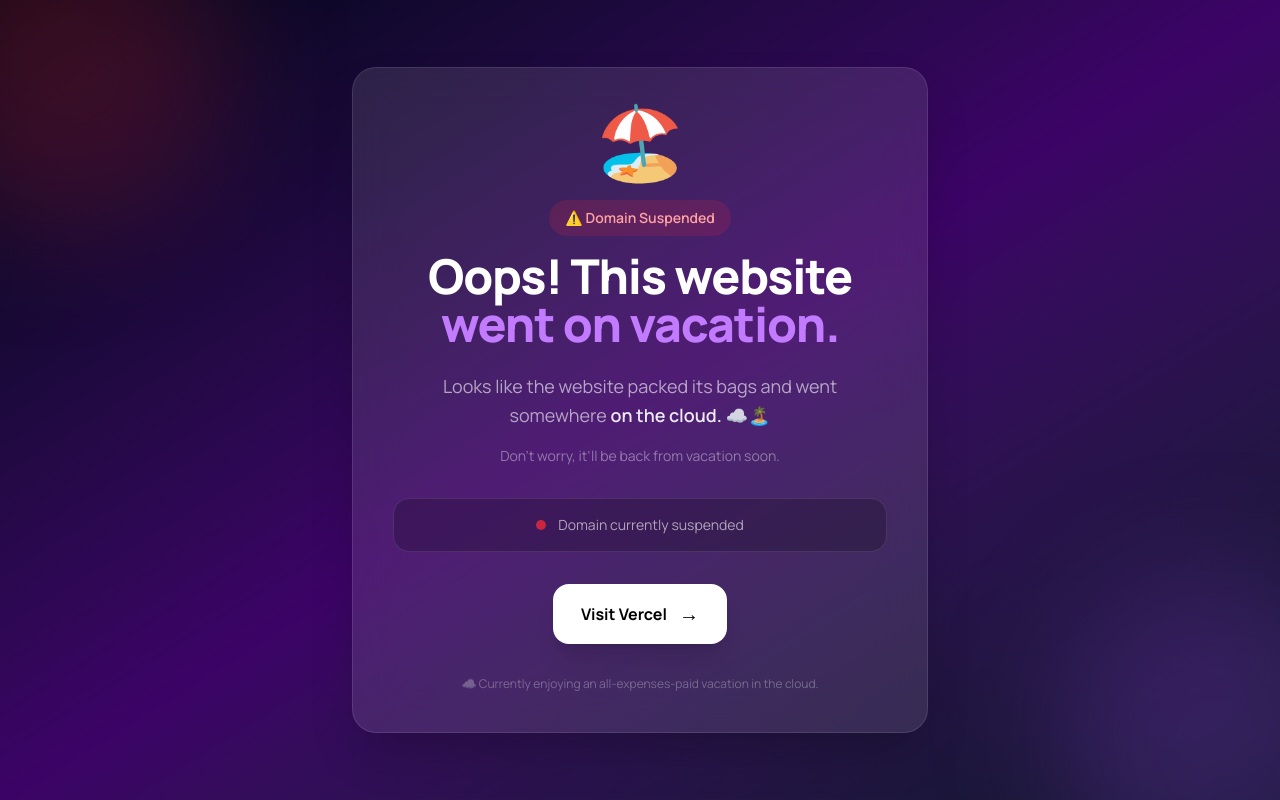
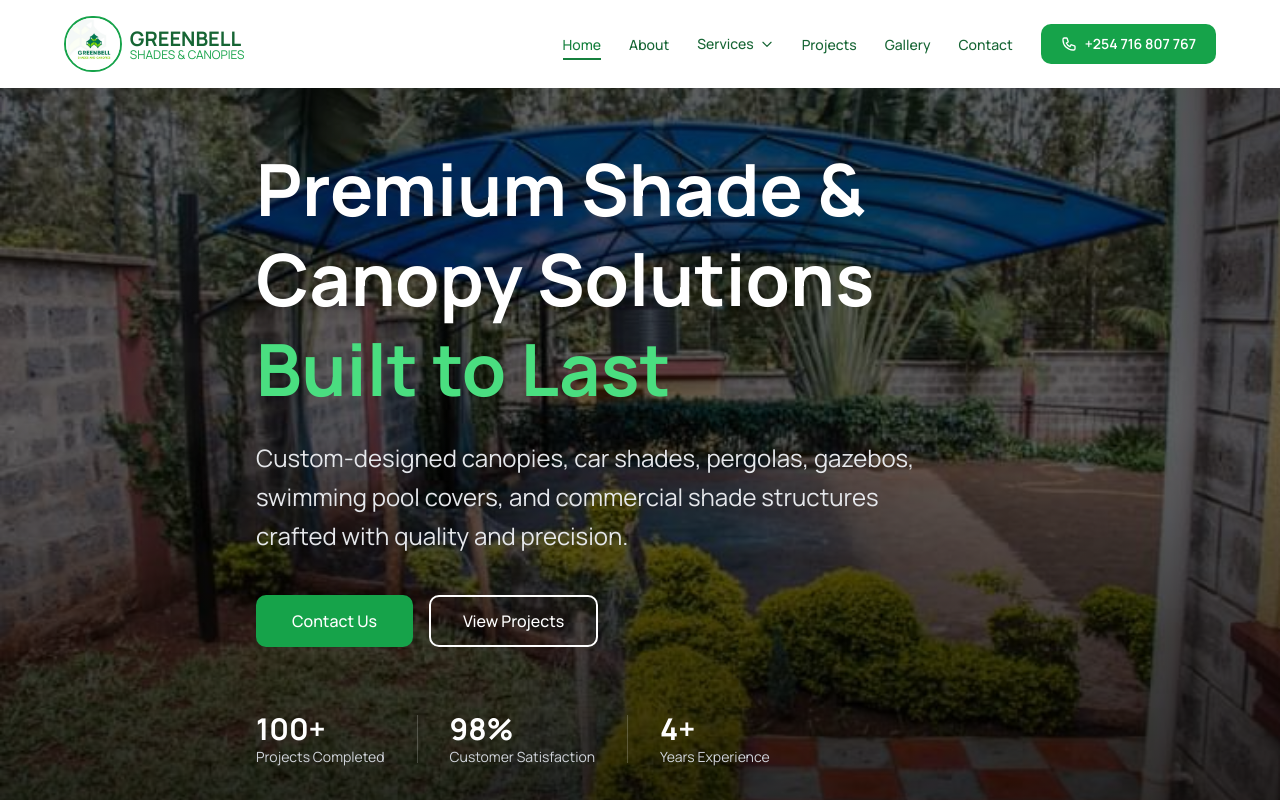
Before and after one commit to BERNARDMUTHENGI/greenbell, a React (Vite) app: page / in a window 1280 px wide. Shown: the top 800 px of the page. Built offline with nearby package versions, Linux system fonts and the light colour scheme.

Commit message:
website returned

```diff
--- a/src/App.jsx
+++ b/src/App.jsx
@@ -1,110 +1,43 @@
-// import React from 'react';
-// import { Routes, Route } from 'react-router-dom';
-// import Header from './components/layout/Header';
-// import Footer from './components/layout/Footer';
-// import Home from './pages/Home';
-// import About from './pages/About';
-// import Services from './pages/Services';
-// import Projects from './pages/Projects';
-// import Gallery from './pages/Gallery';
-// import Contact from './pages/Contact';
-// import GetQuote from './pages/GetQuote';
-// import ServiceDetail from './pages/ServiceDetail';
-// import CarShadePrices from './pages/CarShadePrices';
-// import WhatsAppButton from './components/common/WhatsAppButton';
-// import ScrollToTopButton from './components/common/ScrollToTopButton';
-// import ScrollToTopOnRoute from './components/common/ScrollToTopOnRoute';
+import React from "react";
+import { Routes, Route } from "react-router-dom";
 
-import { h1 } from "framer-motion/client";
+import Header from "./components/layout/Header";
+import Footer from "./components/layout/Footer";
 
-// function App() {
-//   return (
-//     <div className="min-h-screen bg-white flex flex-col">
-//       <ScrollToTopOnRoute />
-//       <Header />
-//       <main className="flex-grow pt-20">
-//         <Routes>
-//           <Route path="/" element={<Home />} />
-//           <Route path="/about" element={<About />} />
-//           <Route path="/services" element={<Services />} />
-//           <Route path="/services/:slug" element={<ServiceDetail />} />
-//           <Route path="/car-shade-prices" element={<CarShadePrices />} />
-//           <Route path="/projects" element={<Projects />} />
-//           <Route path="/gallery" element={<Gallery />} />
-//           <Route path="/contact" element={<Contact />} />
-//           <Route path="/get-quote" element={<GetQuote />} />
-//         </Routes>
-//       </main>
-//       <Footer />
-//       <WhatsAppButton />
-//       <ScrollToTopButton />
-//     </div>
-//   );
-// }
+import Home from "./pages/Home";
+import About from "./pages/About";
+import Services from "./pages/Services";
+import ServiceDetail from "./pages/ServiceDetail";
+import Projects from "./pages/Projects";
+import Gallery from "./pages/Gallery";
+import Contact from "./pages/Contact";
+import CarShadePrices from "./pages/CarShadePrices";
 
-// export default App;
+function App() {
+  return (
+    <>
+      <Header />
 
-export default function App() {
-  return (
-    <div className="relative flex min-h-screen items-center justify-center overflow-hidden bg-gradient-to-br from-slate-950 via-purple-950 to-slate-900 px-6">
+      <main>
+        <Routes>
+          {/* Main Pages */}
+          <Route path="/" element={<Home />} />
+          <Route path="/about" element={<About />} />
+          <Route path="/services" element={<Services />} />
 
-      {/* Background glow */}
-      <div className="absolute -left-24 -top-24 h-80 w-80 rounded-full bg-red-500/20 blur-3xl" />
-      <div className="absolute -bottom-24 -right-24 h-80 w-80 rounded-full bg-purple-500/20 blur-3xl" />
+          {/* Individual Service Pages */}
+          <Route path="/services/:slug" element={<ServiceDetail />} />
 
-      {/* Main card */}
-      <div className="relative w-full max-w-xl rounded-3xl border border-white/10 bg-white/10 p-10 text-center shadow-2xl backdrop-blur-xl">
+          <Route path="/projects" element={<Projects />} />
+          <Route path="/gallery" element={<Gallery />} />
+          <Route path="/contact" element={<Contact />} />
+          <Route path="/car-shade-prices" element={<CarShadePrices />} />
+        </Routes>
+      </main>
 
-        {/* Little vacationing character */}
-        <div className="mb-5 text-7xl animate-bounce">
-          🏖️
-        </div>
-
-        <div className="mb-4 inline-block rounded-full bg-red-500/15 px-4 py-2 text-sm font-semibold text-red-300">
-          ⚠️ Domain Suspended
-        </div>
-
-        <h1 className="text-4xl font-black tracking-tight text-white md:text-5xl">
-          Oops! This website
-          <span className="text-purple-400"> went on vacation.</span>
-        </h1>
-
-        <p className="mx-auto mt-6 max-w-md text-lg leading-relaxed text-white/60">
-          Looks like the website packed its bags and went somewhere
-          <span className="font-semibold text-white/90">
-            {" "}on the cloud. ☁️🏝️
-          </span>
-        </p>
-
-        <p className="mt-4 text-sm text-white/40">
-          Don't worry, it'll be back from vacation soon.
-        </p>
-
-        {/* Status */}
-        <div className="mt-8 rounded-2xl border border-white/10 bg-black/20 px-5 py-4">
-          <div className="flex items-center justify-center gap-3 text-sm text-white/60">
-            <span className="h-2.5 w-2.5 animate-pulse rounded-full bg-red-500" />
-            Domain currently suspended
-          </div>
-        </div>
-
-        {/* Vercel button */}
-        <a
-          href="https://vercel.com"
-          target="_blank"
-          rel="noopener noreferrer"
-          className="mt-8 inline-flex items-center gap-3 rounded-2xl bg-white px-7 py-4 font-bold text-black shadow-xl transition-all duration-300 hover:-translate-y-1 hover:scale-105 hover:shadow-purple-500/30"
-        >
-          Visit Vercel
-          <span className="text-xl">→</span>
-        </a>
-
-        {/* Tiny troll footer */}
-        <p className="mt-8 text-xs text-white/30">
-          ☁️ Currently enjoying an all-expenses-paid vacation in the cloud.
-        </p>
-
-      </div>
-    </div>
+      <Footer />
+    </>
   );
 }
+
+export default App;
--- a/src/components/home/Hero.jsx
+++ b/src/components/home/Hero.jsx
@@ -1,9 +1,9 @@
-import React from 'react';
-import { Link } from 'react-router-dom';
+import React from "react";
+import { Link } from "react-router-dom";
 
 const Hero = () => {
   return (
-    <section className="relative min-h-[40vh] md:min-h-screen flex items-start overflow-hidden">
+    <section className="relative min-h-[75vh] md:min-h-screen flex items-center overflow-hidden">
       {/* Full background image with dark overlay */}
       <div className="absolute inset-0">
         <img
@@ -11,49 +11,75 @@ const Hero = () => {
           alt="Greenbell shade structures"
           className="w-full h-full object-cover"
         />
+
         <div className="absolute inset-0 bg-black/40" />
-        <div className="absolute inset-0 bg-gradient-to-t from-black/60 via-black/20 to-black/30" />
+        <div className="absolute inset-0 bg-gradient-to-t from-black/70 via-black/30 to-black/40" />
       </div>
 
-      <div className="container-custom relative z-10 pt-12 md:pt-14 pb-6 md:pb-16">
+      {/* Hero Content */}
+      <div className="container-custom relative z-10 pt-28 md:pt-32 lg:pt-36 pb-16 md:pb-20">
         <div className="max-w-3xl">
-          <h1 className="text-3xl sm:text-5xl md:text-6xl lg:text-7xl font-bold text-white leading-snug mb-4 md:mb-6">
-            Premium Shade & Canopy Solutions{' '}
-            <span className="text-greenbell-400">Built to Last</span>
+          <h1 className="text-3xl sm:text-5xl md:text-6xl lg:text-6xl xl:text-7xl font-bold text-white leading-tight mb-5 md:mb-6">
+            Premium Shade & Canopy Solutions{" "}
+            <span className="text-greenbell-400">
+              Built to Last
+            </span>
           </h1>
 
-          <p className="text-lg sm:text-xl md:text-2xl text-gray-200 mb-8 md:mb-10 leading-relaxed max-w-2xl">
-            Custom-designed canopies, car shades, pergolas, gazebos, swimming pool covers,
-            and commercial shade structures crafted with quality and precision.
+          <p className="text-base sm:text-lg md:text-xl lg:text-2xl text-gray-200 mb-8 md:mb-10 leading-relaxed max-w-2xl">
+            Custom-designed canopies, car shades, pergolas, gazebos,
+            swimming pool covers, and commercial shade structures crafted
+            with quality and precision.
           </p>
 
-          <div className="flex items-center gap-3 md:gap-4">
-            <Link to="/get-quote" className="btn-primary text-base md:text-base whitespace-nowrap">
+          {/* CTA Buttons */}
+          <div className="flex flex-wrap items-center gap-3 md:gap-4">
+            <Link
+              to="/get-quote"
+              className="btn-primary text-base whitespace-nowrap"
+            >
               Contact Us
             </Link>
+
             <Link
               to="/gallery"
-              className="inline-block border-2 border-white text-white px-6 md:px-8 py-3 rounded-[10px] text-base md:text-base font-medium whitespace-nowrap hover:bg-white hover:text-greenbell-700 transition-all duration-300"
+              className="inline-block border-2 border-white text-white px-6 md:px-8 py-3 rounded-[10px] text-base font-medium whitespace-nowrap hover:bg-white hover:text-greenbell-700 transition-all duration-300"
             >
               View Projects
             </Link>
           </div>
 
           {/* Stats */}
-          <div className="hidden md:flex mt-12 items-center justify-start gap-8">
+          <div className="hidden md:flex mt-12 lg:mt-16 items-center justify-start gap-8">
             <div>
-              <p className="text-2xl lg:text-3xl font-bold text-white">100+</p>
-              <p className="text-xs lg:text-sm text-gray-300">Projects Completed</p>
+              <p className="text-2xl lg:text-3xl font-bold text-white">
+                100+
+              </p>
+              <p className="text-xs lg:text-sm text-gray-300">
+                Projects Completed
+              </p>
             </div>
+
             <div className="w-px h-12 bg-white/20" />
+
             <div>
-              <p className="text-2xl lg:text-3xl font-bold text-white">98%</p>
-              <p className="text-xs lg:text-sm text-gray-300">Customer Satisfaction</p>
+              <p className="text-2xl lg:text-3xl font-bold text-white">
+                98%
+              </p>
+              <p className="text-xs lg:text-sm text-gray-300">
+                Customer Satisfaction
+              </p>
             </div>
+
             <div className="w-px h-12 bg-white/20" />
+
             <div>
-              <p className="text-2xl lg:text-3xl font-bold text-white">4+</p>
-              <p className="text-xs lg:text-sm text-gray-300">Years Experience</p>
+              <p className="text-2xl lg:text-3xl font-bold text-white">
+                4+
+              </p>
+              <p className="text-xs lg:text-sm text-gray-300">
+                Years Experience
+              </p>
             </div>
           </div>
         </div>
```
